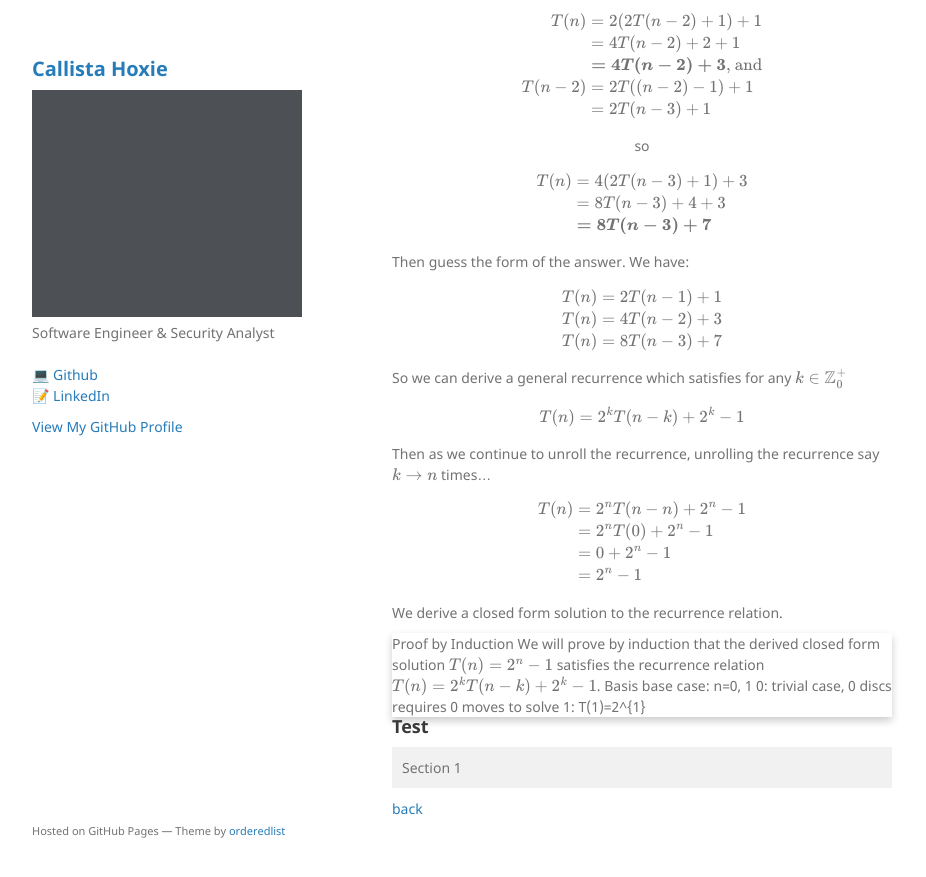
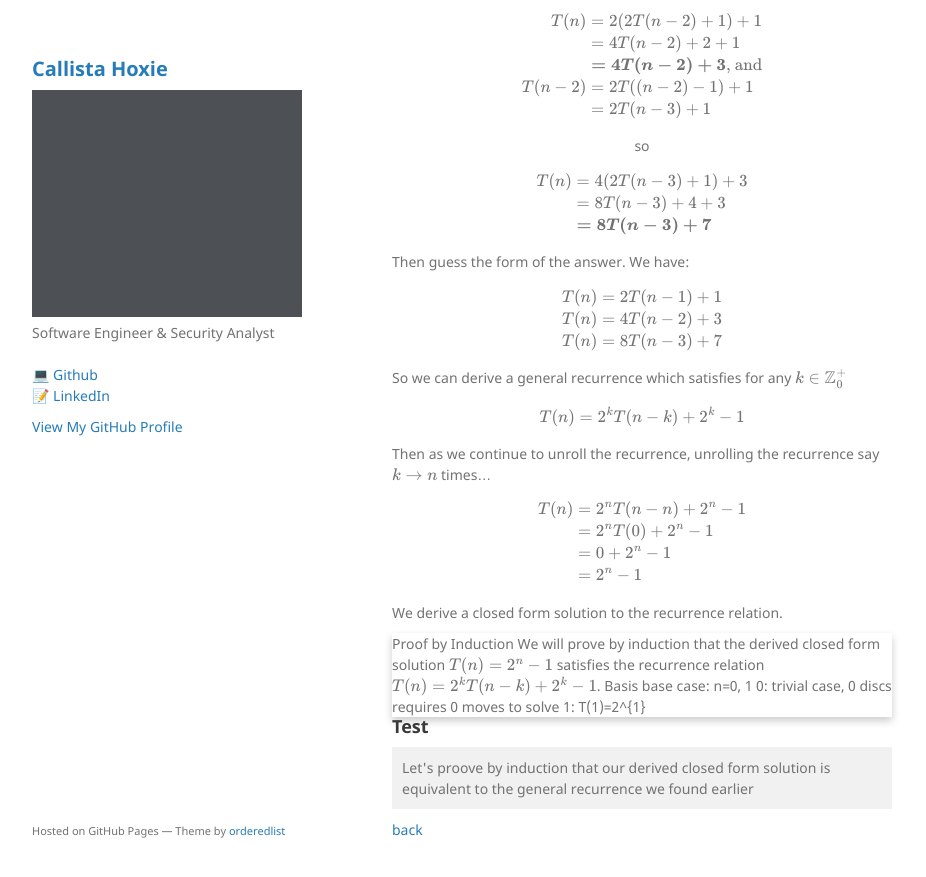
Before and after one commit to callistajosette/callistajosette.github.io, a Jekyll site: the page built from project-crease.md, in a window 1280 px wide and 900 px high, scrolled down 569 px. Shown: the top 877 px of the window, without its empty margins (178-1104 px from the left). Built offline with Jekyll 4.4.1, drawn with Linux system fonts in a browser that asks for light colours; our own code applies the rules of GitHub Pages for plain Markdown files.

Commit message:
Update project-crease.md

```diff
--- a/project-crease.md
+++ b/project-crease.md
@@ -85,7 +85,7 @@ base case: n=0, 1
 <div class="accordion">
   <div class="accordion-item">
     <input type="checkbox" class="accordion-input" id="section1">
-    <label class="accordion-header" for="section1">Section 1</label>
+    <label class="accordion-header" for="section1">Let's proove by induction that our derived closed form solution is equivalent to the general recurrence we found earlier</label>
     <div class="accordion-content">
       <p>Content for section 1...</p>
     </div>
```
